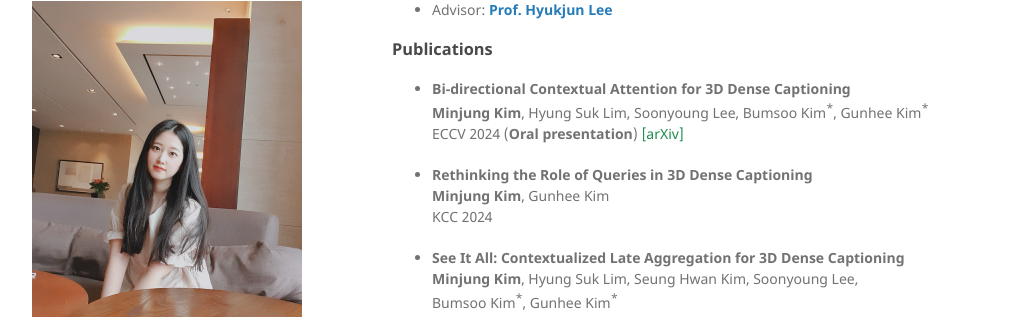
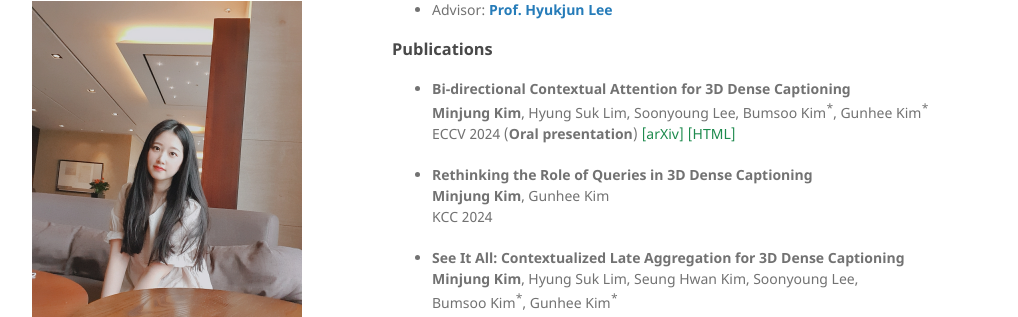
Before and after one commit to minnjung/minnjung.github.io, a Jekyll site: the page built from index.md, in a window 1280 px wide and 900 px high, scrolled down 319 px. Shown: the part 136-453 px from the top of the window, without its empty margins (128-1146 px from the left). Built offline with Jekyll 4.4.1, drawn with Linux system fonts in a browser that asks for light colours; a style sheet for code colours, icons or effects is not loaded.

Commit message:
Update index.md

```diff
--- a/index.md
+++ b/index.md
@@ -48,6 +48,7 @@ and (iii) utilizing high-level semantic information for place recognition and 3D
 **Minjung Kim**, Hyung Suk Lim, Soonyoung Lee, Bumsoo Kim<sup>\*</sup>, Gunhee Kim<sup>\*</sup> <br/>
 ECCV 2024 (**Oral presentation**)
 <a class="code" href="https://arxiv.org/abs/2408.06662">[arXiv]</a>
+<a class="code" href="https://minnjung.github.io/BiCA">[HTML]</a>
 
 - **Rethinking the Role of Queries in 3D Dense Captioning** <br/>
 **Minjung Kim**, Gunhee Kim <br/>
```
